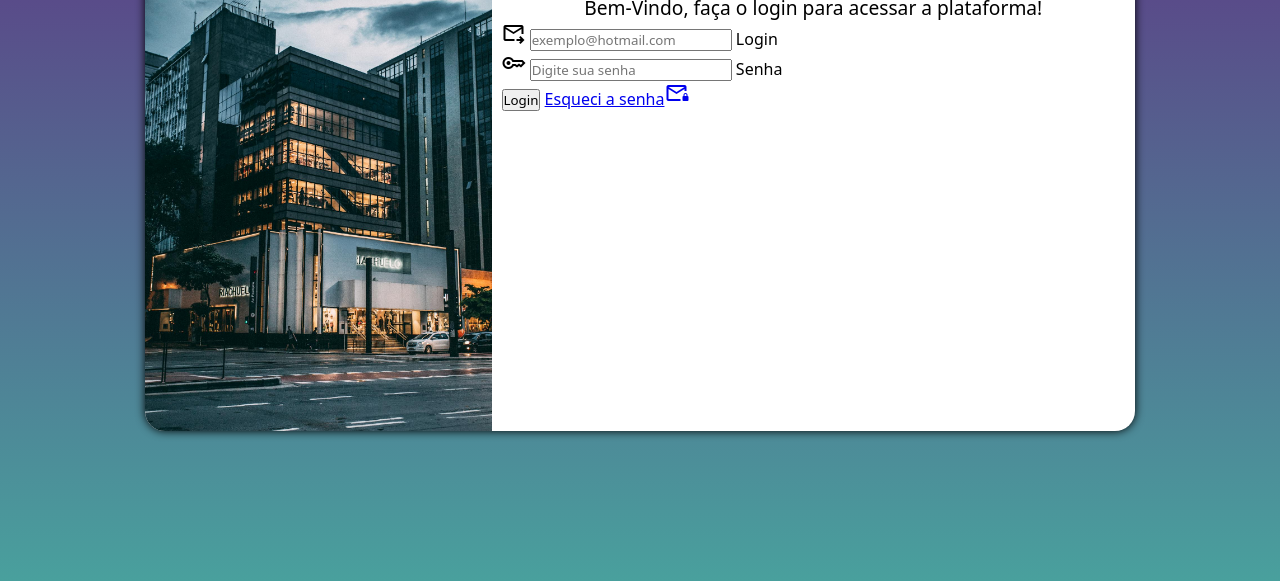
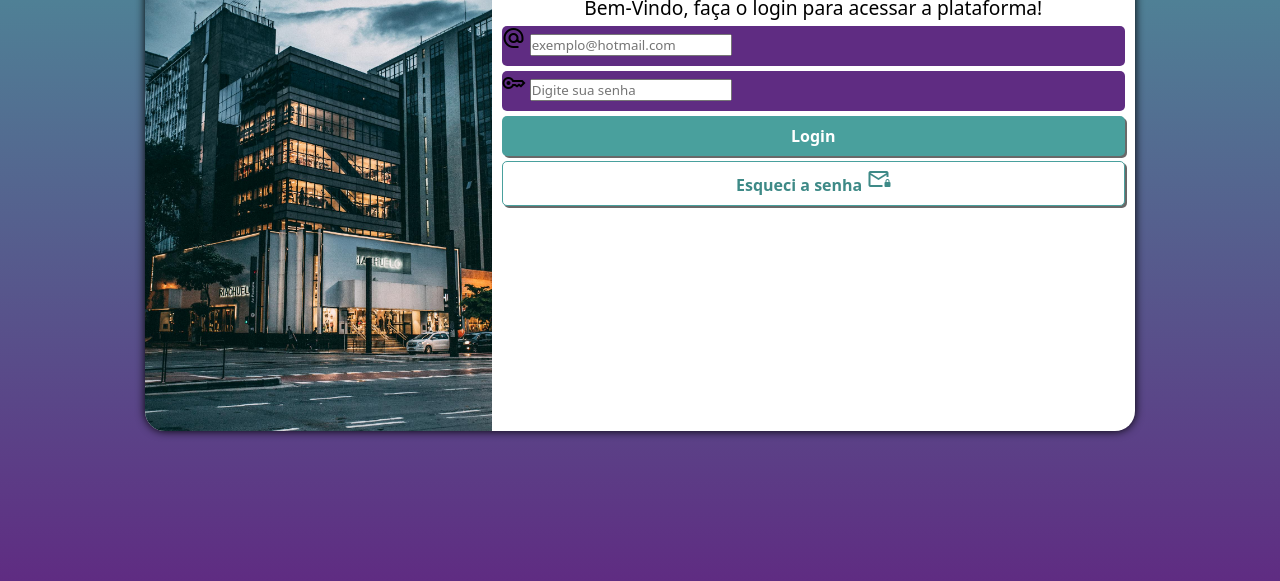
Before and after one commit to DamiaoRapha/login-teste, a plain HTML site: page index.html in a window 1280 px wide. Shown: the part 219-800 px from the top of the page. Drawn offline with nearby package versions, Linux system fonts and the light colour scheme.

Commit message:
estilos 1/2

```diff
--- a/index.html
+++ b/index.html
@@ -18,18 +18,18 @@
                 <h1>LOGIN</h1>
                 <p>Bem-Vindo, faça o login para acessar a plataforma!</p>
                 <form action="login.php" method="post" autocomplete="on">
-                    <div id="compo">
-                        <span class="material-symbols-outlined">forward_to_inbox</span>
+                    <div class="campo">
+                        <span class="material-symbols-outlined">alternate_email</span>
                         <input type="email" name="login" id="idLogin" required maxlength="50" placeholder="exemplo@hotmail.com" autocomplete="email">
                         <label for="idLogin">Login</label>
                     </div>
-                    <div id="campo">
+                    <div class="campo">
                         <span class="material-symbols-outlined">key</span>
                         <input type="password" name="senha" id="idSenha" required minlength="6" maxlength="20" placeholder="Digite sua senha" autocomplete="current-password">
                         <label for="idSenha">Senha</label>
                     </div>
                     <input type="submit" value="Login">
-                    <a href="esqueci.html">Esqueci a senha<span class="material-symbols-outlined">mail_lock</span></a>
+                    <a href="esqueci.html" class="botao">Esqueci a senha <span class="material-symbols-outlined">mail_lock</span></a>
                 </form>
             </div>
         </section>
--- a/style.css
+++ b/style.css
@@ -61,3 +61,53 @@ main {
                 text-align: center;
                 font-size: 0.8em;
             }
+
+form div.campo {
+    background-color: #5f2c82;
+    display: block;
+    width: 100%;
+    height: 40px;
+    border-radius: 5px;
+    margin: 5px 0px;
+}
+
+div.campo label {display: none;}
+
+form input[type=submit] {
+    display: block;
+    font-size: 1em;
+    width: 100%;
+    height: 40px;
+    background-color: #49a09d;
+    color: white;
+    border: none;
+    border-radius: 5px;
+    box-shadow: 2px 2px 0px rgba(0, 0, 0, 0.589);
+    cursor: pointer;
+    font-weight: bold
+ }
+
+form input[type=submit]:hover {
+                background-color: #3e8a87;
+}
+
+form a.botao {
+    display: block;
+    text-align: center;
+    font-size: 1em;
+    width: 100%;
+    height: 45px;
+    padding-top: 5px;
+    margin-top: 5px;
+    background-color: white;
+    border: 1px solid #49a09d;
+    border-radius: 5px;
+    box-shadow: 2px 2px 0px rgba(0, 0, 0, 0.589);
+    font-weight: bold;
+    color: #3e8a87;
+    text-decoration: none;
+}
+
+form a.botao:hover {
+    background-color: #6dcecb;
+}
--- a/styleQuery.css
+++ b/styleQuery.css
@@ -25,7 +25,7 @@
 @media  screen and (min-width: 992px) { /* VERSÃO GRANDES TELAS */
 
     body {
-        background-image: linear-gradient(to top, #49a09d, #5f2c82);
+        background-image: linear-gradient(to top, #5f2c82, #49a09d);
     }
 
     section#login {
```
